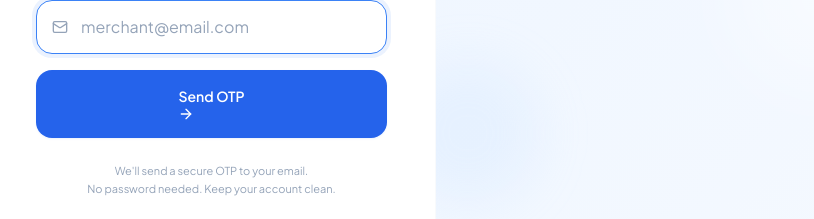
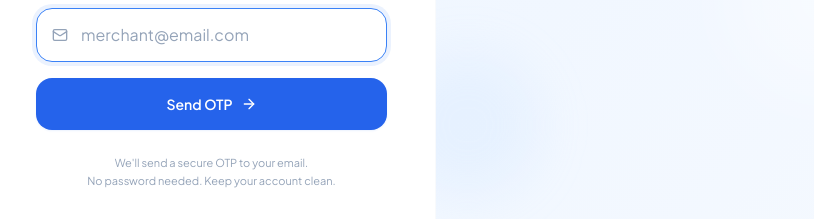
Before and after one commit to anshumankushwaha-2005/Credlink, a React (Vite) app in the folder client/: page /login in a window 1280 px wide. Shown: the part 386-605 px from the top of the page, without its empty margins (205-1019 px from the left). Built offline with nearby package versions, Linux system fonts and the light colour scheme; no server answers.

Commit message:
fix: resolve CSS flex alignment issue on Auth buttons by removing unnecessary span wrapper

```diff
--- a/client/src/components/common/Button.jsx
+++ b/client/src/components/common/Button.jsx
@@ -42,7 +42,7 @@ export default function Button({
         </svg>
       )}
       {!loading && Icon && <Icon size={size === 'sm' ? 14 : size === 'lg' ? 18 : 16} />}
-      <span>{children}</span>
+      {children}
     </button>
   );
 }
```
